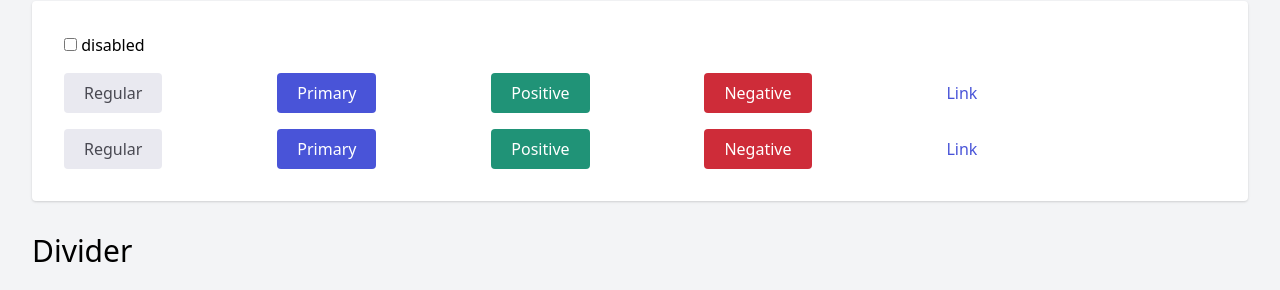
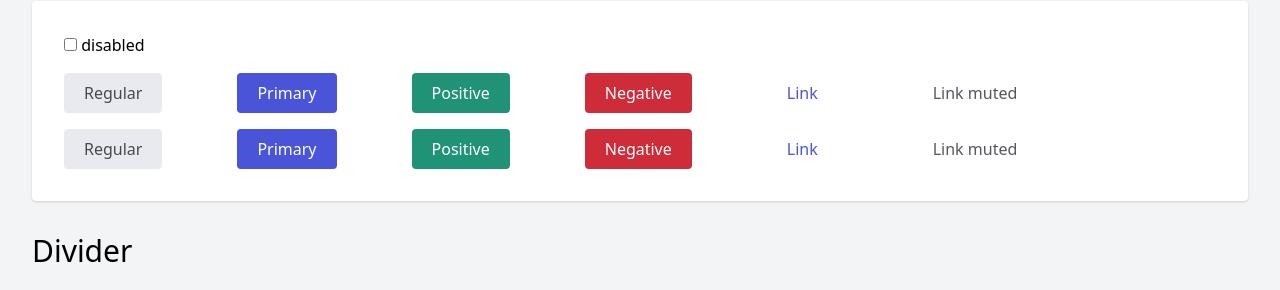
Before and after one commit to byteboomers/byteboomers-ui, a website: page index.html in a window 1280 px wide. Shown: the part 473-763 px from the top of the page. Drawn offline with nearby package versions, Linux system fonts and the light colour scheme.

Commit message:
Update html

```diff
--- a/index.html
+++ b/index.html
@@ -62,6 +62,12 @@
               Link
             </button>
             <button
+              class="button button--link-muted"
+              :disabled="buttons.disabled"
+            >
+              Link muted
+            </button>
+            <button
               class="button button--link-inverted"
               :disabled="buttons.disabled"
             >
@@ -72,25 +78,43 @@
             <a href="#" class="button" :disabled="buttons.disabled">
               Regular
             </a>
-            <a href="#" class="button button--primary" :disabled="buttons.disabled">
+            <a
+              href="#"
+              class="button button--primary"
+              :disabled="buttons.disabled"
+            >
               Primary
             </a>
-            <a href="#"
+            <a
+              href="#"
               class="button button--positive"
               :disabled="buttons.disabled"
             >
               Positive
-            </button>
-            <a href="#"
+            </a>
+            <a
+              href="#"
               class="button button--negative"
               :disabled="buttons.disabled"
             >
               Negative
-            </button>
-            <a href="#" class="button button--link" :disabled="buttons.disabled">
+            </a>
+            <a
+              href="#"
+              class="button button--link"
+              :disabled="buttons.disabled"
+            >
               Link
             </a>
-            <a href="#"
+            <a
+              href="#"
+              class="button button--link-muted"
+              :disabled="buttons.disabled"
+            >
+              Link muted
+            </a>
+            <a
+              href="#"
               class="button button--link-inverted"
               :disabled="buttons.disabled"
             >
@@ -117,7 +141,10 @@
               loading
             </label>
           </div>
-          <form :class="['form', form.loading && 'form--loading']" data-loading-text="Loading...">
+          <form
+            :class="['form', form.loading && 'form--loading']"
+            data-loading-text="Loading..."
+          >
             <div class="form__field">
               <label class="form__field__label">Text input</label>
               <input type="text" placeholder="placeholder" />
```
Lines whose indentation alone changed are shown as unchanged.
